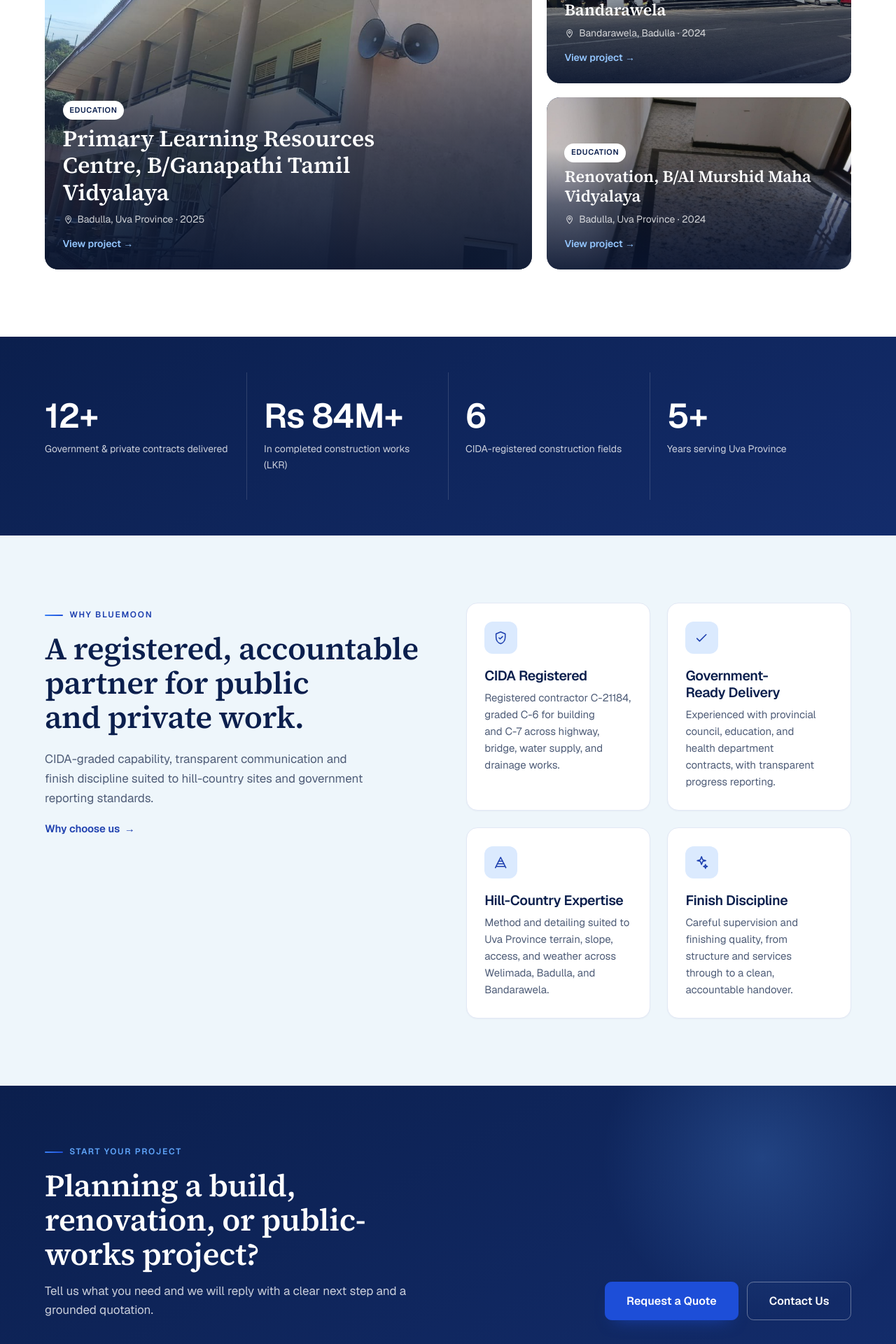
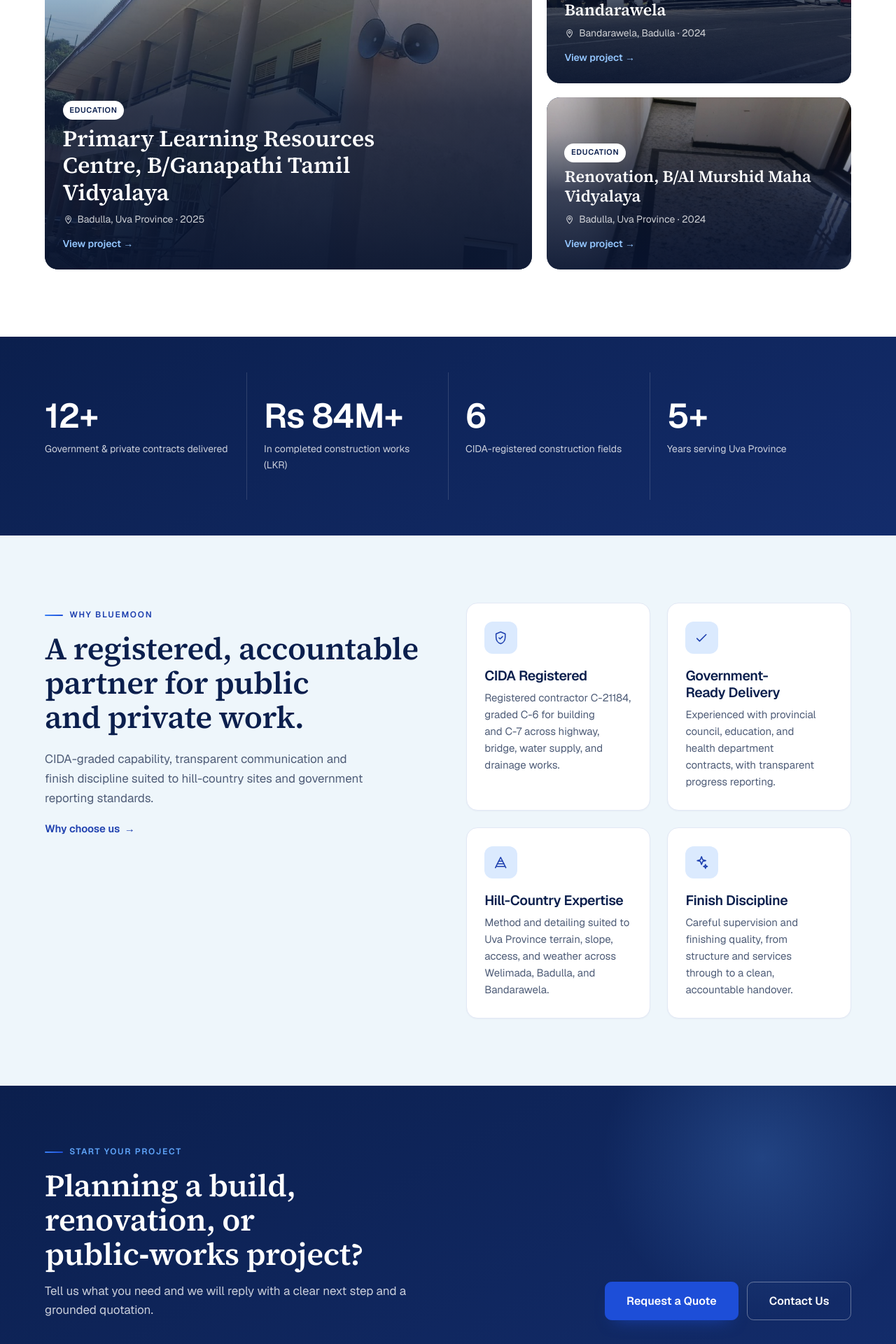
Before and after one commit to RizAhd/Bluemoon-Private-limited-Website, a Next.js app: page / in a window 1280 px wide. Shown: the part 2020-3940 px from the top of the page at 70% size. Built offline with nearby package versions, Linux system fonts and the light colour scheme.

Commit message:
fix(layout): map and table overflow, bento title contrast, small copy fixes

```diff
--- a/app/globals.css
+++ b/app/globals.css
@@ -811,7 +811,10 @@
   width: 7%;
 }
 .track-table__value {
-  width: 13%;
+  width: 15%;
+}
+.track-table td.num {
+  white-space: nowrap;
 }
 .track-table__name {
   color: var(--color-navy);
@@ -890,7 +893,7 @@
     width: 31%;
   }
   .track-table__value {
-    width: 16%;
+    width: 21%;
   }
 }
 /* phones: each contract becomes a stacked item */
@@ -1208,6 +1211,10 @@
   grid-template-columns: 1.15fr 0.85fr;
   gap: clamp(1.5rem, 3vw, 2.5rem);
   align-items: stretch;
+}
+.contact-layout > *,
+.contact-side > * {
+  min-width: 0;
 }
 .contact-side {
   display: grid;
@@ -1624,7 +1631,6 @@
 /* ---------- metrics band (refined stats) ---------- */
 .metrics.metrics--two {
   grid-template-columns: repeat(2, minmax(0, 1fr));
-  max-width: 44rem;
 }
 .stats-band {
   padding-block: clamp(2.5rem, 4vw, 3.5rem);
@@ -1829,7 +1835,7 @@
   position: absolute;
   inset: 0;
   z-index: -1;
-  background: linear-gradient(0deg, rgba(6, 18, 46, 0.9) 0%, rgba(6, 18, 46, 0.55) 38%, rgba(6, 18, 46, 0) 70%);
+  background: linear-gradient(0deg, rgba(6, 18, 46, 0.92) 0%, rgba(6, 18, 46, 0.72) 45%, rgba(6, 18, 46, 0.2) 80%, rgba(6, 18, 46, 0) 100%);
 }
 .bento__tile:hover .bento__img {
   transform: scale(1.04);
--- a/components/CtaBand.tsx
+++ b/components/CtaBand.tsx
@@ -2,7 +2,7 @@
 
 /** Full-width navy closing band; sits directly on the footer. */
 export function CtaBand({
-  title = "Planning a build, renovation, or public-works project?",
+  title = "Planning a build, renovation, or public‑works project?",
   text = "Tell us what you need and we will reply with a clear next step and a grounded quotation.",
 }: {
   title?: string;
--- a/components/Gallery.tsx
+++ b/components/Gallery.tsx
@@ -137,7 +137,7 @@
                     />
                     {more > 0 && (
                       <span className="gallery-card__more" aria-hidden="true">
-                        +{more} photos
+                        +{more} {more === 1 ? "photo" : "photos"}
                       </span>
                     )}
                   </button>
```
